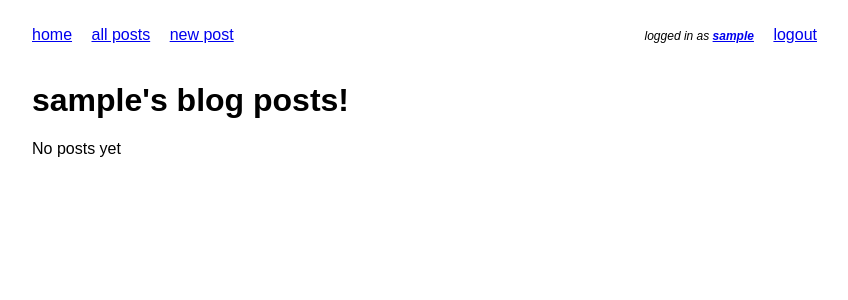
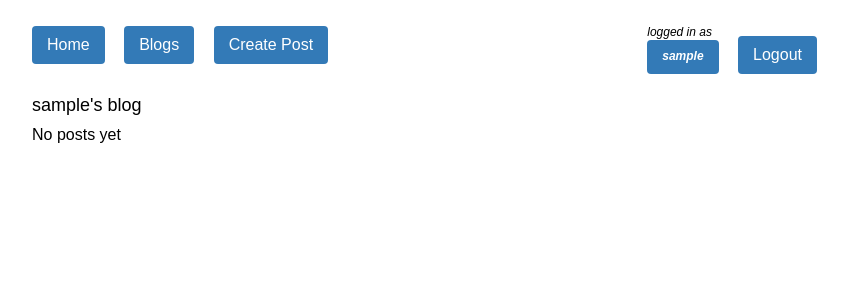
Before and after one commit to Jaredible/blogz, a Flask app: a page that uses templates/base.html in a window 1280 px wide. Shown: the top 300 px of the page, without its empty margins (208-1056 px from the left). Run offline with Flask 2, Linux system fonts and the light colour scheme; the visitor is signed in with stand-in values (Sample User, id 1); data comes from the database, SQL or seed files in the repository; data that the repository does not hold is empty; some libraries are stand-ins or nearby versions.

Commit message:
Started styling

```diff
--- a/main.py
+++ b/main.py
@@ -168,15 +168,15 @@ def blogs():
     id = request.args.get('id')
     username = request.args.get('user')
 
-    if id:
-        blog = Blog.query.get(id)
-        return render_template('blogs.html', title='Blogz', blog=blog, current_user=getUser(), isLoggedIn=isLoggedIn())
-
     if username:
         blogs = User.query.filter_by(username=username).first().blogs
         return render_template('singleUser.html', title='Blogz', blogs=blogs, username=username, postnew=request.method == 'POST', current_user=getUser(), isLoggedIn=isLoggedIn())
 
     blogs = Blog.query.order_by(Blog.pub_date.desc()).all()
+
+    if id:
+        blogs = [Blog.query.get(id)]
+
     return render_template('blogs.html', title="Build a Blog!", blogs=blogs, current_user=getUser(), isLoggedIn=isLoggedIn())
 
 @app.route('/', methods=['POST', 'GET'])
--- a/static/css/styles.css
+++ b/static/css/styles.css
@@ -33,7 +33,10 @@ input[type=submit] {
 }
 
 hr {
-    margin: 20px auto;
+    margin-top: 20px;
+    margin-bottom: 20px;
+    border: 0;
+    border-top: 1px solid #eee;
 }
 
 .post + .post {
@@ -41,8 +44,12 @@ hr {
 }
 
 .post-title {
-    font-weight: bold;
-    font-size: 20px;
+    text-decoration: none;
+    font-size: 30px;
+    margin-top: 20px;
+    margin-bottom: 10px;
+    font-weight: 500;
+    line-height: 1.1;
 }
 
 .post-body {
@@ -51,8 +58,11 @@ hr {
 }
 
 .post-author {
+    text-decoration: none;
     font-style: italic;
-    font-size: 12px;
+    font-size: 14px;
+    font-weight: 500;
+    line-height: 1.1;
 }
 
 nav ul {
@@ -75,3 +85,32 @@ nav #user-account {
     font-style: italic;
     font-size: 12px;
 }
+
+h4 {
+    font-size: 18px;
+    margin-top: 10px;
+    margin-bottom: 10px;
+    font-weight: 500;
+    line-height: 1.1;
+}
+
+h4 small {
+    font-size: 75%;
+    color: #777;
+}
+
+p {
+    margin: 0 0 10px;
+}
+
+.nav-pills a {
+    color: #fff;
+    background-color: #337ab7;
+    border-radius: 4px;
+    position: relative;
+    display: block;
+    padding: 10px 15px;
+    text-decoration: none;
+}
+
+/* https://www.w3schools.com/bootstrap/tryit.asp?filename=trybs_temp_blog&stacked=h
--- a/templates/base.html
+++ b/templates/base.html
@@ -6,19 +6,19 @@
         <link rel="stylesheet" type="text/css" href="{{ url_for('static', filename='css/styles.css') }}">
     </head>
 <body>
-    <nav>
+    <nav class="nav-pills">
         <ul id="user-account">
             {% if isLoggedIn %}
                 <li class="current_user">logged in as <a href="/blog?user={{ current_user }}"><strong>{{ current_user }}</strong></a></li>
-                <li><a href="/logout">logout</a></li>
+                <li><a href="/logout">Logout</a></li>
             {% else %}
-                <li><a href="/login">login</a></li>
+                <li><a href="/login">Login</a></li>
             {% endif %}
         </ul>
         <ul>
-            <li><a href="/">home</a></li>
-            <li><a href="/blog">all posts</a></li>
-            <li><a href="/blog/newpost">new post</a></li>
+            <li><a href="/">Home</a></li>
+            <li><a href="/blog">Blogs</a></li>
+            <li><a href="/blog/newpost">Create Post</a></li>
         </ul>
     </nav>
 
--- a/templates/singleUser.html
+++ b/templates/singleUser.html
@@ -1,15 +1,20 @@
 {% extends "base.html" %}
 
 {% block content %}
-    <h1>{{ username }}'s blog posts!</h1>
+    <h4>{{ username }}'s blog</h4>
 
     {% if blogs|length == 0 %}
         <p>No posts yet</p>
     {% else %}
         {% for blog in blogs %}
-            <h2><a href="/blog?id={{ blog.id }}">{{ blog.title }}</a></h2>
-            <p>{{ blog.body }}</p>
-            <p class="post-author">written by <a href="/blog?user={{ username }}">{{ username }}</a> on {{ blog.pub_date }}</p>
+            <h2 class="post-title"><a href="/blog?id={{ blog.id }}">{{ blog.title }}</a></h2>
+            <p class="post-author">Post by <a href="/blog?user={{ blog.owner.username }}">{{ blog.owner.username }}</a> on {{ blog.pub_date }}</p>
+            <br>
+            <p class="post-body">{{ blog.body }}</p>
+            <br>
+            <br>
         {% endfor %}
     {% endif %}
 {% endblock %}
+
+<!-- ADD COMMENTS! -->
```
Also changed, not shown: templates/blogs.html (+14 -15 lines).
